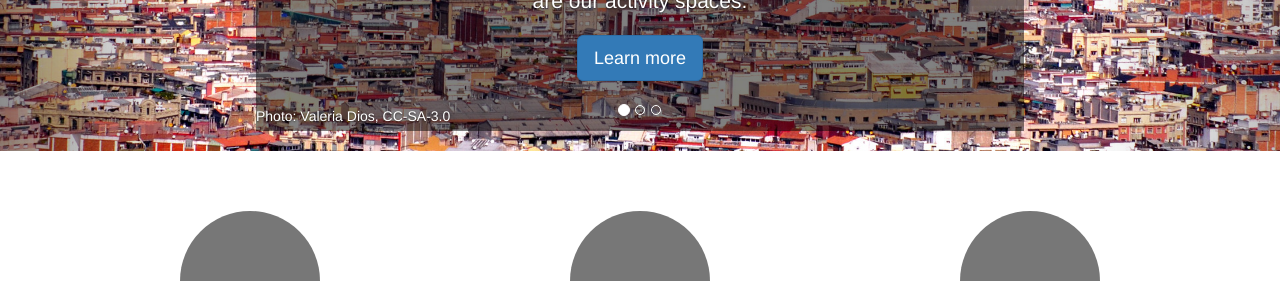
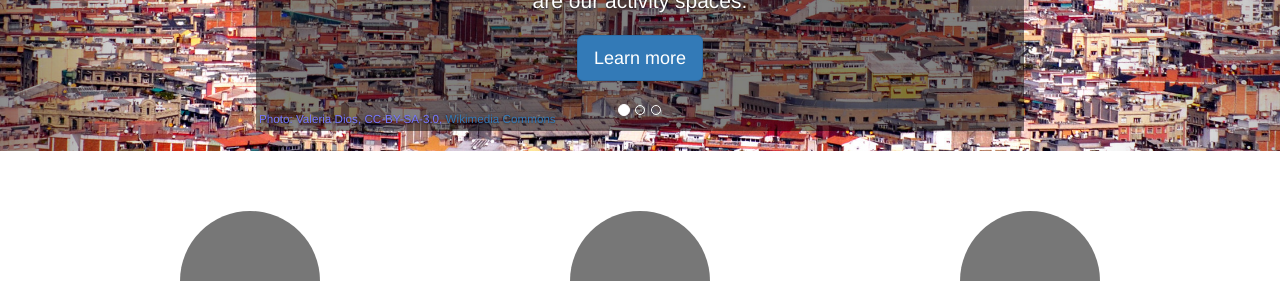
Before and after one commit to ActivitySpaceProject/activityspaceproject, a Jekyll site: the page built from index.html, in a window 1280 px wide. Shown: the part 349-630 px from the top of the page. Built offline with Jekyll 4.4.1, drawn with Linux system fonts in a browser that asks for light colours; nearby versions of some CDN libraries.

Commit message:
more photo credits

```diff
--- a/index.html
+++ b/index.html
@@ -38,7 +38,10 @@
 <style>
 .photocredit{
 position:absolute;
-bottom:5px;
+bottom:3px;
+left:3px;
+color:#7777ff;
+font-size: smaller;
 }
 </style>
 
@@ -63,7 +66,7 @@
               <h1>Activity Space</h1>
               <p>Most of us encounter only small parts of the cities and towns we call home. These are our activity spaces.</p>
               <p><a class="btn btn-lg btn-primary" href="#" role="button">Learn more</a></p>
-<div class="photocredit">Photo: Valeria Dios, CC-SA-3.0</div>
+<div class="photocredit">Photo: Valeria Dios, CC-BY-SA-3.0, <a href="">Wikimedia Commons</a></div>
             </div>
           </div>
         </div>
@@ -74,6 +77,7 @@
               <h1>Access</h1>
               <p>Activity spaces determine access to resources and opportunities like schools and jobs.</p>
               <p><a class="btn btn-lg btn-primary" href="#" role="button">Learn more</a></p>
+<div class="photocredit">Photo: Juan Carlos Castañeda, CC-BY-SA-4.0, <a href="https://commons.m.wikimedia.org/wiki/File:Amanecer_en_Barcelona_2012.JPG">Wikimedia Commons</a></div>
             </div>
           </div>
         </div>
```
